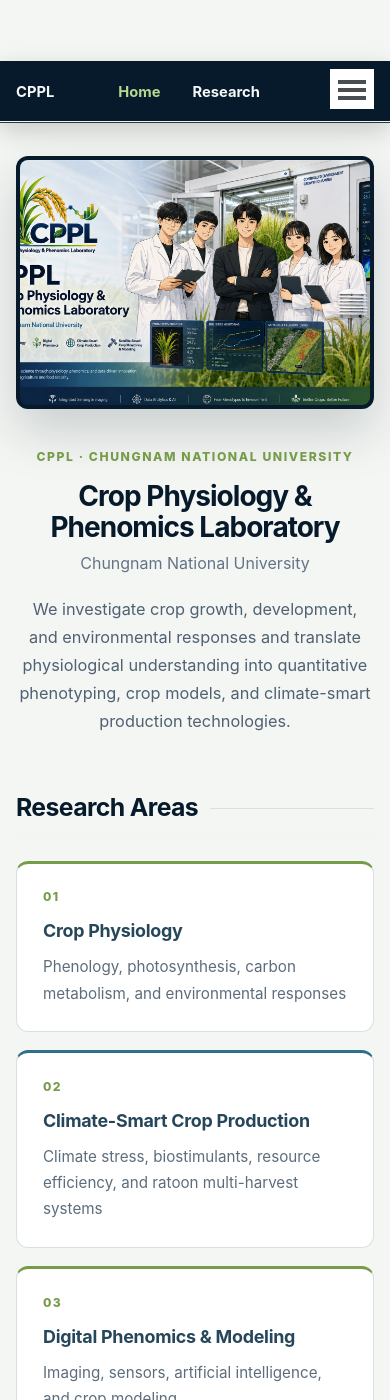
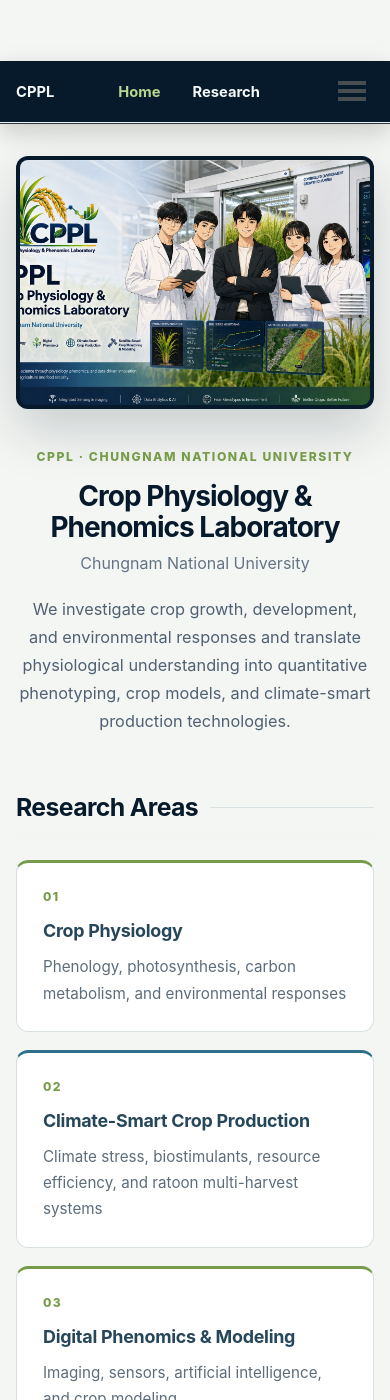
Before and after one commit to HYEONSEOKLEE-Prof/hyeonseoklee-prof.github.io, a Jekyll site: the page built from _pages/about.md, in a window 390 px wide and 1400 px high. Built offline with Jekyll 4.4.1, drawn with Linux system fonts in a browser that asks for light colours; a script bundle is joined from its source files by our own code; library files that are not in the unit come from our copies.

Commit message:
Fix mobile navigation menu contrast

```diff
--- a/assets/css/cppl-polish.css
+++ b/assets/css/cppl-polish.css
@@ -950,3 +950,47 @@
   .cppl-project-group { padding:17px 15px; }
   .cppl-project-list li { grid-template-columns:76px minmax(0,1fr); gap:10px; }
 }
+
+
+
+/* Mobile navigation contrast hardening · 2026-08-17 */
+@media (max-width: 64em) {
+  .masthead,
+  .masthead__inner-wrap,
+  .greedy-nav {
+    background-color:#071a2b !important;
+  }
+
+  .greedy-nav .hidden-links,
+  .greedy-nav .hidden-links li,
+  .greedy-nav .hidden-links li:hover,
+  .greedy-nav .hidden-links li:focus-within {
+    background:#0d2b3b !important;
+    background-color:#0d2b3b !important;
+    color:#f5f8f9 !important;
+  }
+
+  .greedy-nav .hidden-links {
+    border:1px solid rgba(255,255,255,.16) !important;
+    box-shadow:0 18px 42px rgba(0,0,0,.28) !important;
+  }
+
+  .greedy-nav .hidden-links a,
+  .greedy-nav .hidden-links a:visited {
+    background:#0d2b3b !important;
+    color:#f5f8f9 !important;
+  }
+
+  .greedy-nav .hidden-links a:hover,
+  .greedy-nav .hidden-links a:focus {
+    background:#16394b !important;
+    color:#b8d78f !important;
+  }
+
+  .greedy-nav button,
+  .greedy-nav button:hover,
+  .greedy-nav button:focus {
+    background:transparent !important;
+    color:#f5f8f9 !important;
+  }
+}
```
